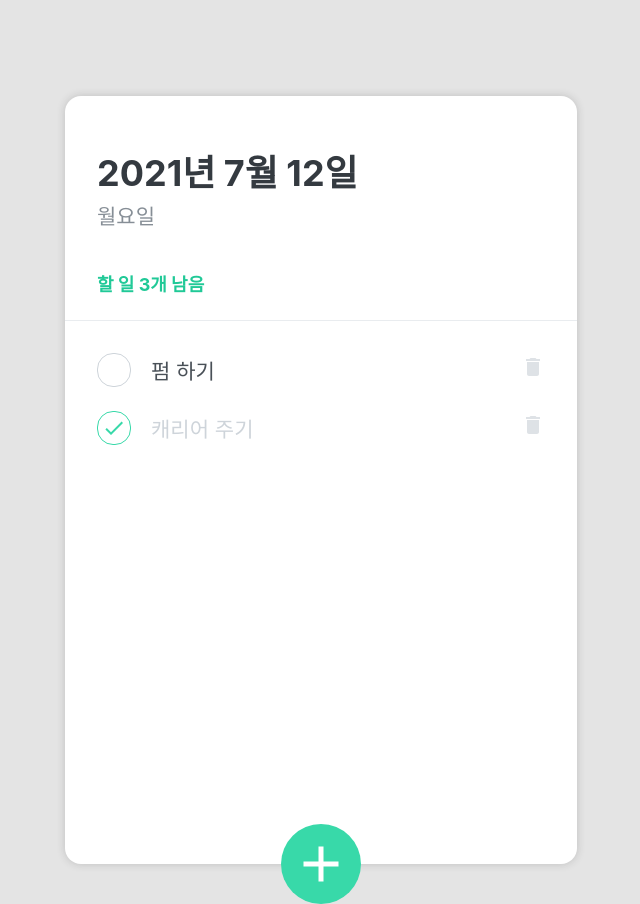
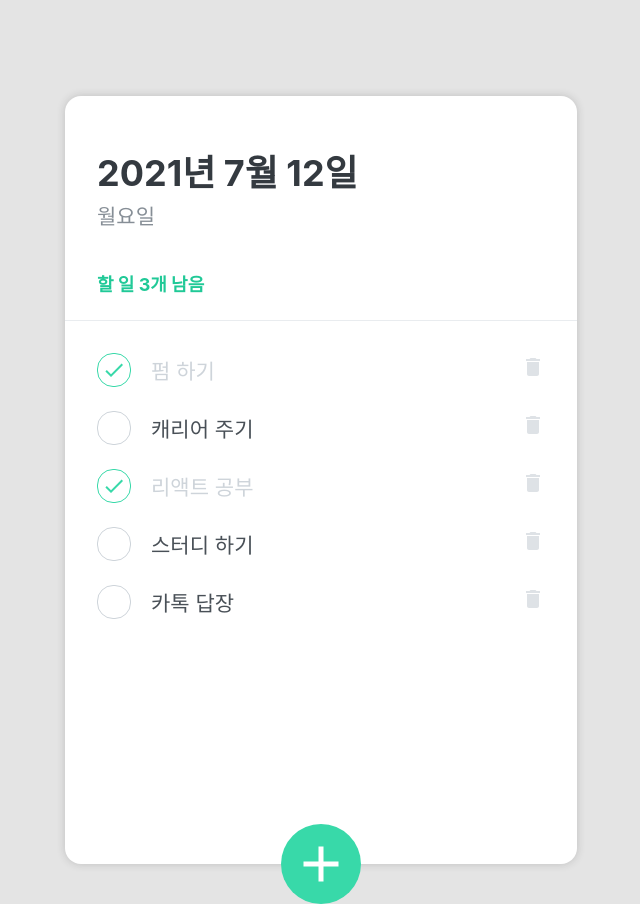
Before and after one commit to Summer-React-Study/seungmin, a React (Create React App) app in the folder to-do/: page / in a window 1280 px wide. Shown: the whole page, without its empty margins (319-959 px from the left). Built offline with nearby package versions, Linux system fonts and the light colour scheme.

Commit message:
Add todocontext to todo item

```diff
--- a/to-do/src/TodoContext.js
+++ b/to-do/src/TodoContext.js
@@ -32,12 +32,18 @@ function todoReducer(state, action) {
     switch (action.type) {
         case 'CREATE':
             return state.concat(action.todo);
-        case 'TOGGLE':
-            return state.map(todo =>
+        case 'TOGGLE': {
+            const result = state.map(todo =>
                 todo.id === action.id ? { ...todo, done: !todo.done } : todo
             );
-        case 'REMOVE':
-            return state.filter(todo => todo.id !== action.id);
+            console.log(result);
+            return result;
+        }
+        case 'REMOVE': {
+            const result = state.filter(todo => todo.id !== action.id);
+            console.log(result);
+            return result;
+        }
         default:
             throw new Error(`Unhandled action type: ${action.type}`);
     }
--- a/to-do/src/components/TodoItem.js
+++ b/to-do/src/components/TodoItem.js
@@ -1,6 +1,8 @@
 import React from 'react';
 import styled, { css } from 'styled-components';
 import { MdDone, MdDelete } from 'react-icons/md';
+
+import { useTodoDispatch } from '../TodoContext';
 
 const Remove = styled.div`
     dispaly: flex;
@@ -59,11 +61,15 @@ const Text = styled.div`
 `;
 
 function TodoItem({ id, done, text }) {
+    const dispatch = useTodoDispatch();
+    const onToggle = () => dispatch({ type: 'TOGGLE', id });
+    const onRemove = () => dispatch({ type: 'REMOVE', id });
+
     return (
         <TodoItemBlock>
-            <CheckCircle done={done}>{done && <MdDone />}</CheckCircle>
+            <CheckCircle done={done} onClick={onToggle}>{done && <MdDone />}</CheckCircle>
             <Text done={done}>{text}</Text>
-            <Remove>
+            <Remove onClick={onRemove}>
                 <MdDelete />
             </Remove>
         </TodoItemBlock>
--- a/to-do/src/components/TodoList.js
+++ b/to-do/src/components/TodoList.js
@@ -2,6 +2,7 @@ import React from 'react';
 import styled from 'styled-components';
 
 import TodoItem from './TodoItem';
+import { useTodoState } from '../TodoContext';
 
 const TodoListBlock = styled.div`
     flex: 1;
@@ -11,12 +12,20 @@ const TodoListBlock = styled.div`
 `;
 
 function TodoList() {
+    const todos = useTodoState();
+
     return (
         <TodoListBlock>
-            <TodoItem text="펌 하기" done={false} />
-            <TodoItem text="캐리어 주기" done={true} />
+            {todos.map(todo => (
+                <TodoItem
+                    key={todo.id}
+                    id={todo.id}
+                    text={todo.text}
+                    done={todo.done}
+                />
+            ))}
         </TodoListBlock>
-    )
+    );
 }
 
 export default TodoList;
```
